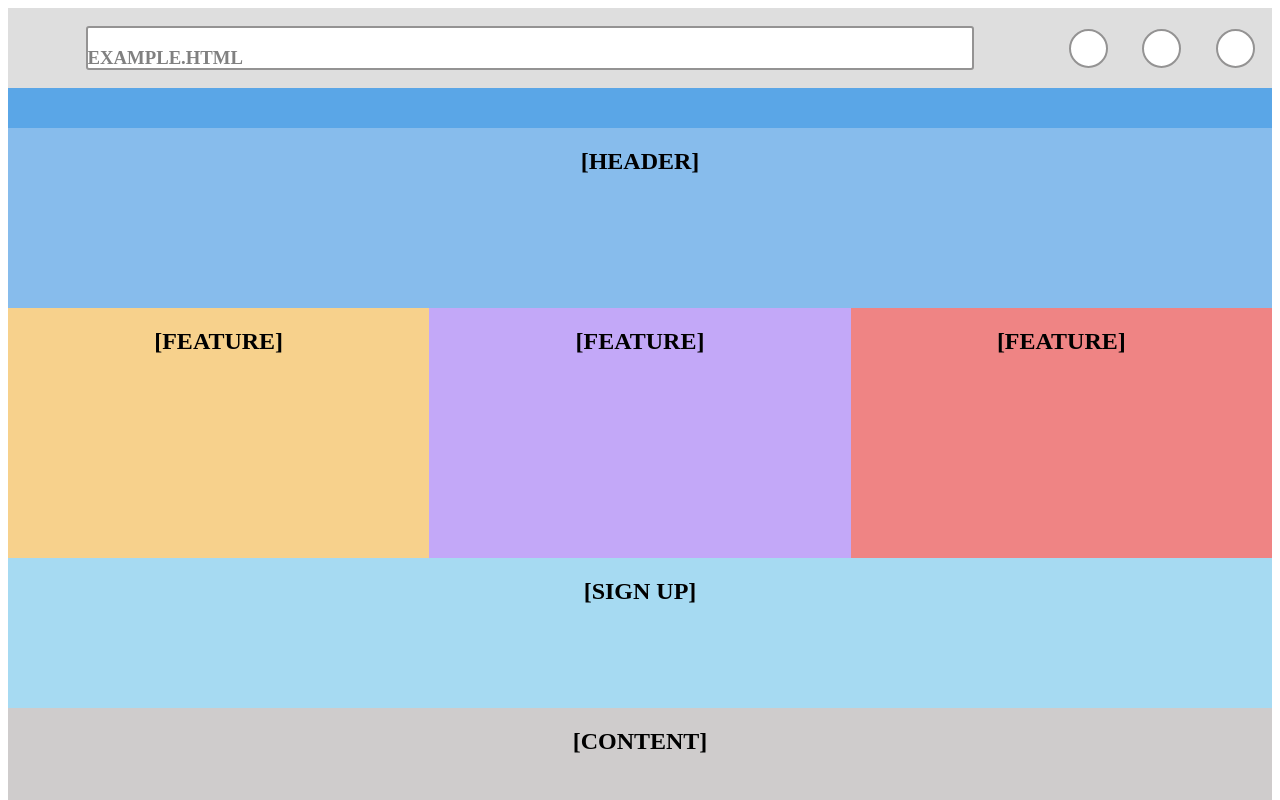
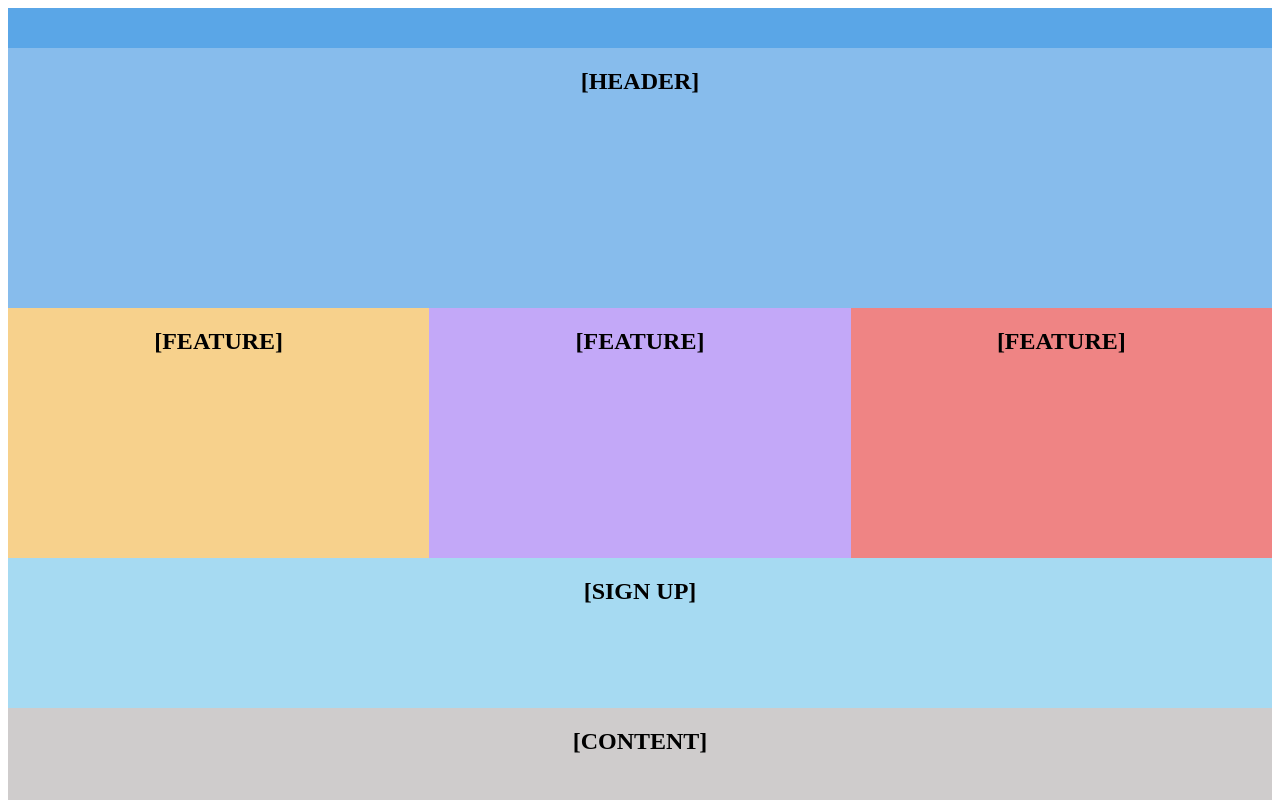
Before and after one commit to UshasriGajal/Assignment3, a plain HTML site: page index.html in a window 1280 px wide. Shown: the top 800 px of the page. Drawn offline with Linux system fonts and the light colour scheme.

Commit message:
Update index.html

```diff
--- a/index.html
+++ b/index.html
@@ -8,21 +8,7 @@
 </head>
 <body>
     <header>
-        <nav>
-            <div class="navbar">
-                <div class="long"><H3>EXAMPLE.HTML</H3></div>
-                <div class="side">
-                    <div class="circle"><div class="circles"></div></div>
-                    <div class="circle"><div class="circles"></div></div>
-                    <div class="circle"><div class="circles"></div></div>
-                </div>
-                <!-- <span></div></span>
-                <span><div class="circle"></div></span>
-                <span><div class="circle"></div></span> -->
-            </div>
-            <div class="bar"></div>
-            <!-- <div class="emptydiv"></div> -->
-        </nav>
+        <div class="bar"></div>
         <h2>[HEADER]</h2>
     </header>
     <div class="gridcontent">
```
